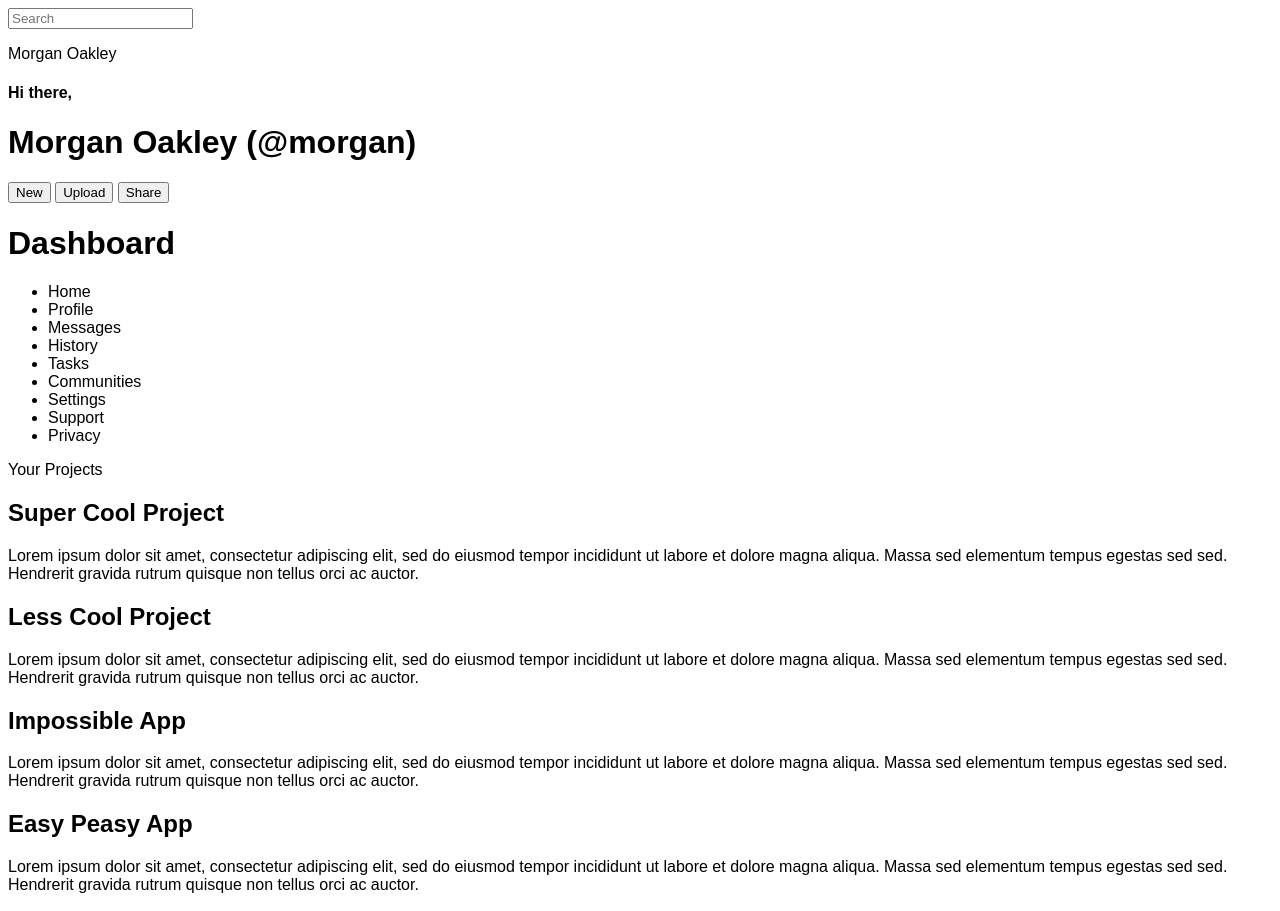
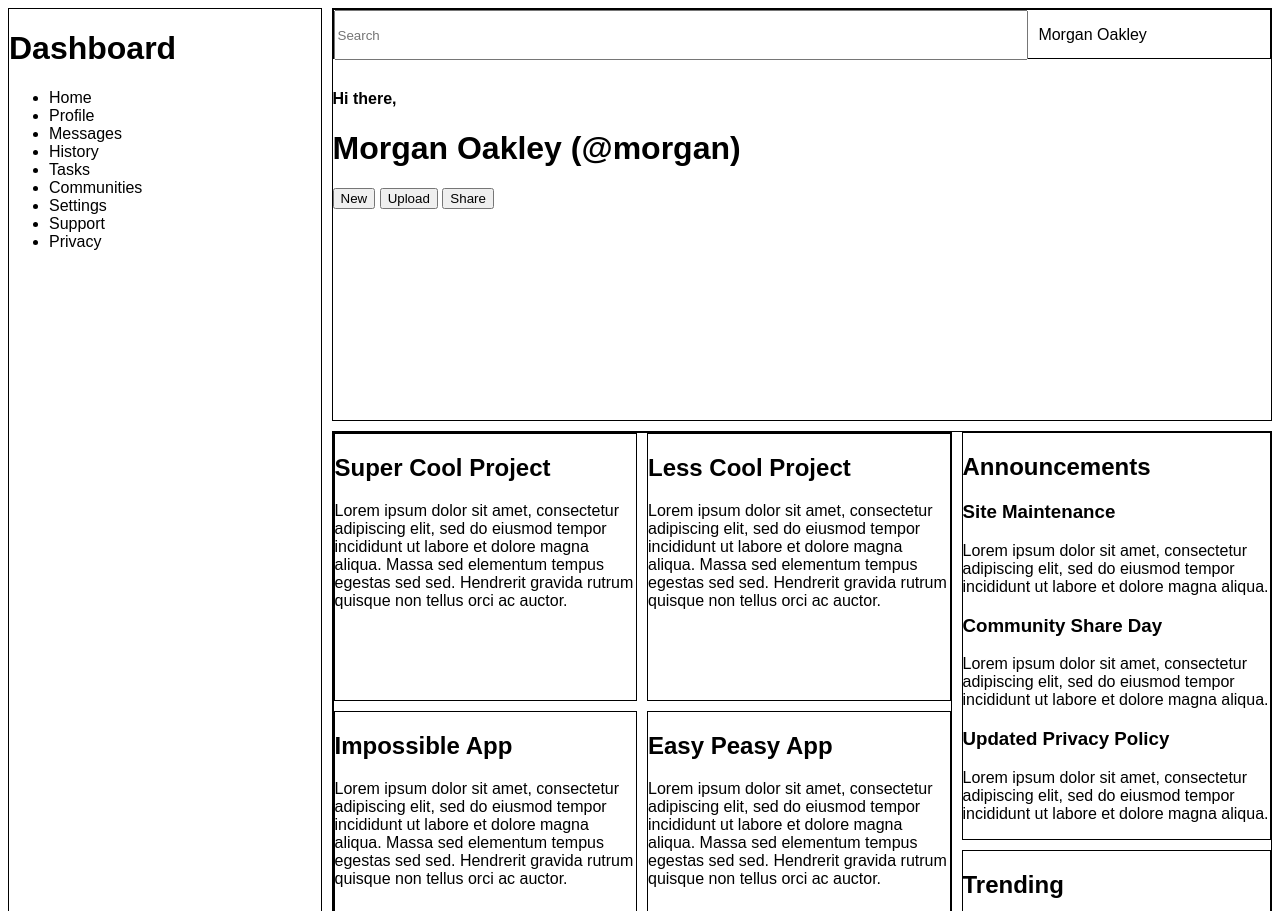
Before and after one commit to vcorneau/odin-dashboard, a plain HTML site: page index.html in a window 1280 px wide. Shown: the top 911 px of the page. Drawn offline with Linux system fonts and the light colour scheme.

Commit message:
Add structure to children

```diff
--- a/index.html
+++ b/index.html
@@ -8,7 +8,8 @@
 </head>
 <body>
   <div class="dashboard-container">
-    <div class="top-nav">
+    <div class="top-bar">
+      <div class="search-nav">
         <input type="text" placeholder="Search">
         <p class=username>Morgan Oakley</p>
       </div>
@@ -18,48 +19,49 @@
           <h1 class="username">Morgan Oakley (@morgan)</h1>
         </div>
         <div class="button-container">
-        <button>New</button>
-        <button>Upload</button>
-        <button>Share</button>
+          <button class="nav-button">New</button>
+          <button class="nav-button">Upload</button>
+          <button class="nav-button">Share</button>
         </div>
       </div>
-    <div class="side-nav">
-      <h1>Dashboard</h1>
+    </div>
+    <div class="nav">
+      <h1 class="dashboard">Dashboard</h1>
       <ul>
-        <li>Home</li>
-        <li>Profile</li>
-        <li>Messages</li>
-        <li>History</li>
-        <li>Tasks</li>
-        <li>Communities</li>
-        <li>Settings</li>
-        <li>Support</li>
-        <li>Privacy</li>
+        <li class="left-nav">Home</li>
+        <li class="left-nav">Profile</li>
+        <li class="left-nav">Messages</li>
+        <li class="left-nav">History</li>
+        <li class="left-nav">Tasks</li>
+        <li class="left-nav">Communities</li>
+        <li class="left-nav">Settings</li>
+        <li class="left-nav">Support</li>
+        <li class="left-nav">Privacy</li>
       </ul>
     </div>
+    <div class="content">
       <div class="projects">
-      <div>Your Projects</div>
-      <div>
+        <div class="project-cards">
           <h2>Super Cool Project</h2>
           <p>Lorem ipsum dolor sit amet, consectetur adipiscing elit, sed do eiusmod tempor incididunt ut labore et dolore magna aliqua. Massa sed elementum tempus egestas sed sed. Hendrerit gravida rutrum quisque non tellus orci ac auctor.</p>
         </div>
-      <div>
+        <div class="project-cards">
           <h2>Less Cool Project</h2>
           <p>Lorem ipsum dolor sit amet, consectetur adipiscing elit, sed do eiusmod tempor incididunt ut labore et dolore magna aliqua. Massa sed elementum tempus egestas sed sed. Hendrerit gravida rutrum quisque non tellus orci ac auctor.</p>
         </div>
-      <div>
+        <div class="project-cards">
           <h2>Impossible App</h2>
           <p>Lorem ipsum dolor sit amet, consectetur adipiscing elit, sed do eiusmod tempor incididunt ut labore et dolore magna aliqua. Massa sed elementum tempus egestas sed sed. Hendrerit gravida rutrum quisque non tellus orci ac auctor.</p>
         </div>
-      <div>
+        <div class="project-cards">
           <h2>Easy Peasy App</h2>
           <p>Lorem ipsum dolor sit amet, consectetur adipiscing elit, sed do eiusmod tempor incididunt ut labore et dolore magna aliqua. Massa sed elementum tempus egestas sed sed. Hendrerit gravida rutrum quisque non tellus orci ac auctor.</p>
         </div>
-      <div>
+        <div class="project-cards">
           <h2>Ad Blocker</h2>
           <p>Lorem ipsum dolor sit amet, consectetur adipiscing elit, sed do eiusmod tempor incididunt ut labore et dolore magna aliqua. Massa sed elementum tempus egestas sed sed. Hendrerit gravida rutrum quisque non tellus orci ac auctor.</p>
         </div>
-      <div>
+        <div class="project-cards">
           <h2>Money Maker</h2>
           <p>Lorem ipsum dolor sit amet, consectetur adipiscing elit, sed do eiusmod tempor incididunt ut labore et dolore magna aliqua. Massa sed elementum tempus egestas sed sed. Hendrerit gravida rutrum quisque non tellus orci ac auctor.</p>
         </div>
@@ -68,15 +70,15 @@
       <div class="announcements">
         <h2>Announcements</h2>
         <div class="announcements-list">
-        <div>
+          <div class="announcement-container">
             <h3>Site Maintenance</h3>
             <p>Lorem ipsum dolor sit amet, consectetur adipiscing elit, sed do eiusmod tempor incididunt ut labore et dolore magna aliqua.</p>
           </div>
-        <div>
+          <div class="announcement-container">
             <h3>Community Share Day</h3>
             <p>Lorem ipsum dolor sit amet, consectetur adipiscing elit, sed do eiusmod tempor incididunt ut labore et dolore magna aliqua.</p>
           </div>
-        <div>
+          <div class="announcement-container">
             <h3>Updated Privacy Policy</h3>
             <p>Lorem ipsum dolor sit amet, consectetur adipiscing elit, sed do eiusmod tempor incididunt ut labore et dolore magna aliqua.</p>
           </div>
@@ -94,5 +96,6 @@
         </div>
       </div>
     </div>
+  </div>
 </body>
 </html>
--- a/style.css
+++ b/style.css
@@ -1,3 +1,75 @@
 body {
   font-family: Arial, Helvetica, sans-serif;
 }
+
+.dashboard-container {
+  display: grid;
+  row-gap: 10px;
+  column-gap: 10px;
+  grid-template-columns: 1fr 3fr;
+  grid-template-rows: 1fr 2fr;
+}
+
+.nav {
+  border: solid black 1px;
+  grid-column: 1;
+  grid-row: 1 / 3;
+}
+
+.top-bar {
+  border: solid black 1px;
+  grid-column: 2;
+  grid-row: 1;
+  display: grid;
+  row-gap: 10px;
+  column-gap: 10px;
+  grid-template-rows: repeat(2, 50px);
+}
+
+.search-nav {
+  border: solid black 1px;
+  grid-row: 1;
+  display: grid;
+  row-gap: 10px;
+  column-gap: 10px;
+  grid-template-columns: 3fr 1fr;
+}
+
+.content {
+  border: solid black 1px;
+  grid-column: 2;
+  grid-row: 2;
+  display: grid;
+  row-gap: 10px;
+  column-gap: 10px;
+  grid-template-columns: 2fr 1fr;
+  grid-template-rows: repeat(2, 1fr);
+}
+
+.projects {
+  border: solid black 1px;
+  grid-column: 1;
+  grid-row: 1 / 3;
+  display: grid;
+  row-gap: 10px;
+  column-gap: 10px;
+  grid-template-columns: repeat(2, 1fr);
+  grid-template-rows: repeat(3, 1fr);
+
+}
+
+.announcements {
+  border: solid black 1px;
+  grid-column: 2;
+  grid-row: 1;
+}
+
+.trending {
+  border: solid black 1px;
+  grid-column: 2;
+  grid-row: 2;
+}
+
+.project-cards {
+  border: solid black 1px;
+}
```
Lines whose indentation alone changed are shown as unchanged.
